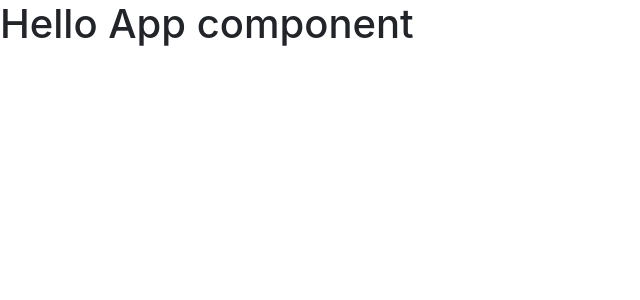
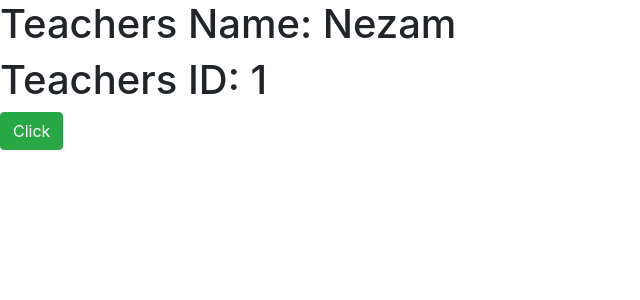
Before and after one commit to nezam0003/React-JS, a React (Create React App) app in the folder geekyshow/my-app/: page / in a window 1280 px wide. Shown: the top 300 px of the page, without its empty margins (0-640 px from the left). Built offline with nearby package versions, Linux system fonts and the light colour scheme.

Commit message:
Hooks - useState hooks in React

```diff
--- /dev/null
+++ b/geekyshow/my-app/src/Hooks/App.jsx
@@ -0,0 +1,8 @@
+import React from "react";
+import Teacher from "./Teacher";
+
+const App = () => {
+  return <Teacher />;
+};
+
+export default App;
--- /dev/null
+++ b/geekyshow/my-app/src/Hooks/Teacher.jsx
@@ -0,0 +1,22 @@
+import React, { useState, Fragment } from "react";
+import { Button } from "reactstrap";
+
+const Teacher = () => {
+  const [name, setName] = useState("Nezam");
+  const [id, setId] = useState(1);
+  const handleClick = () => {
+    setName("Fhameed");
+    setId(id + 1);
+  };
+  return (
+    <Fragment>
+      <h1>Teachers Name: {name}</h1>
+      <h1>Teachers ID: {id}</h1>
+      <Button color="success" onClick={handleClick}>
+        Click
+      </Button>
+    </Fragment>
+  );
+};
+
+export default Teacher;
```
Also changed, not shown: geekyshow/my-app/src/index.js (+8 -4 lines).
